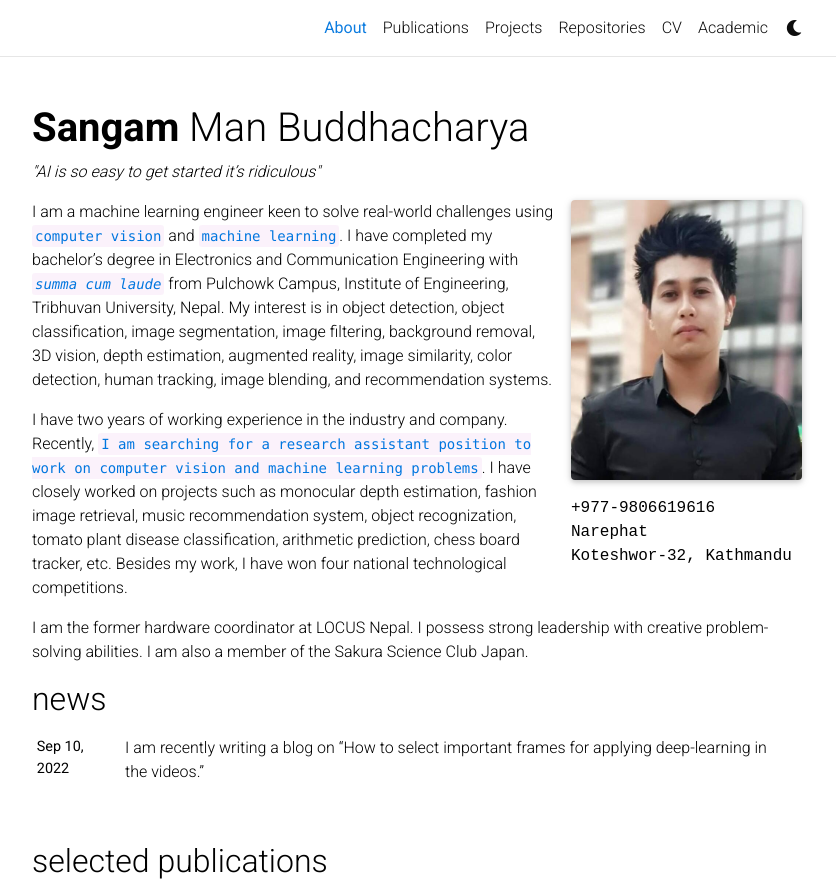
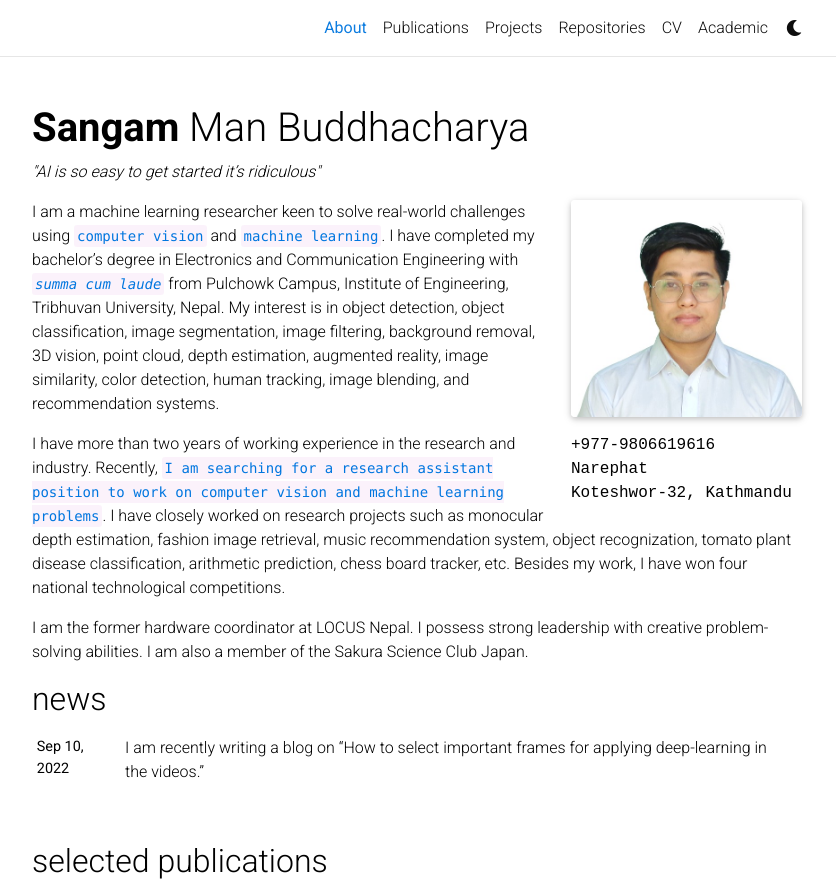
Before and after one commit to sanbuddhacharyas/sanbuddhacharyas.github.io, a Jekyll site: the page built from _pages/about.md, in a window 1280 px wide and 1181 px high, cut to the strip 0-892 px from the top of the window. Shown: the whole strip, without its empty margins (223-1059 px from the left). Built offline with Jekyll 4.4.1, drawn with Linux system fonts in a browser that asks for light colours; comment, search, counter and statistics services are not loaded; a style sheet for code colours, icons or effects is not loaded.

Commit message:
profile picture changed

```diff
--- a/_pages/about.md
+++ b/_pages/about.md
@@ -18,8 +18,8 @@ selected_papers: true # includes a list of papers marked as "selected={true}"
 social: true  # includes social icons at the bottom of the page
 ---
 
-I am a machine learning engineer keen to solve real-world challenges using `computer vision` and `machine learning`. I have completed my bachelor's degree in Electronics and Communication Engineering with <i>`summa cum laude`</i> from Pulchowk Campus, Institute of Engineering, Tribhuvan University, Nepal. My interest is in object detection, object classification, image segmentation, image filtering, background removal, 3D vision, depth estimation, augmented reality, image similarity, color detection, human tracking, image blending, and recommendation systems.
+I am a machine learning researcher keen to solve real-world challenges using `computer vision` and `machine learning`. I have completed my bachelor's degree in Electronics and Communication Engineering with <i>`summa cum laude`</i> from Pulchowk Campus, Institute of Engineering, Tribhuvan University, Nepal. My interest is in object detection, object classification, image segmentation, image filtering, background removal, 3D vision, point cloud, depth estimation, augmented reality, image similarity, color detection, human tracking, image blending, and recommendation systems.
 
-I have two years of working experience in the industry and company. Recently, `I am searching for a research assistant position to work on computer vision and machine learning problems`. I have closely worked on projects such as monocular depth estimation, fashion image retrieval, music recommendation system, object recognization, tomato plant disease classification, arithmetic prediction, chess board tracker, etc. Besides my work, I have won four national technological competitions.
+I have more than two years of working experience in the research and industry. Recently, `I am searching for a research assistant position to work on computer vision and machine learning problems`. I have closely worked on research projects such as monocular depth estimation, fashion image retrieval, music recommendation system, object recognization, tomato plant disease classification, arithmetic prediction, chess board tracker, etc. Besides my work, I have won four national technological competitions.
 
 I am the former hardware coordinator at LOCUS Nepal. I possess strong leadership with creative problem-solving abilities. I am also a member of the Sakura Science Club Japan.
```
Also changed, not shown: assets/img/prof_pic.jpg, assets/img/prof_pic_1.jpg (added).
